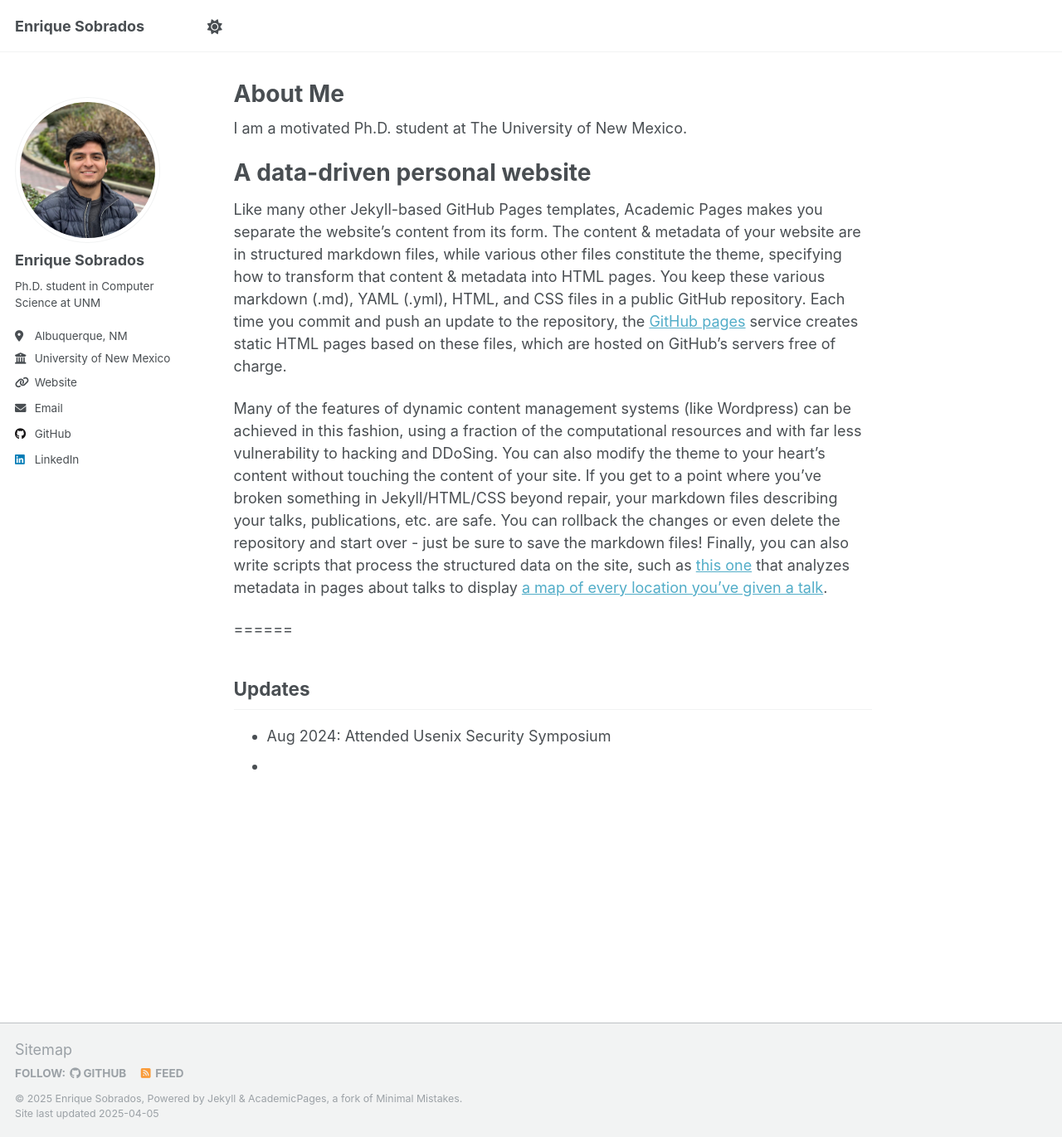
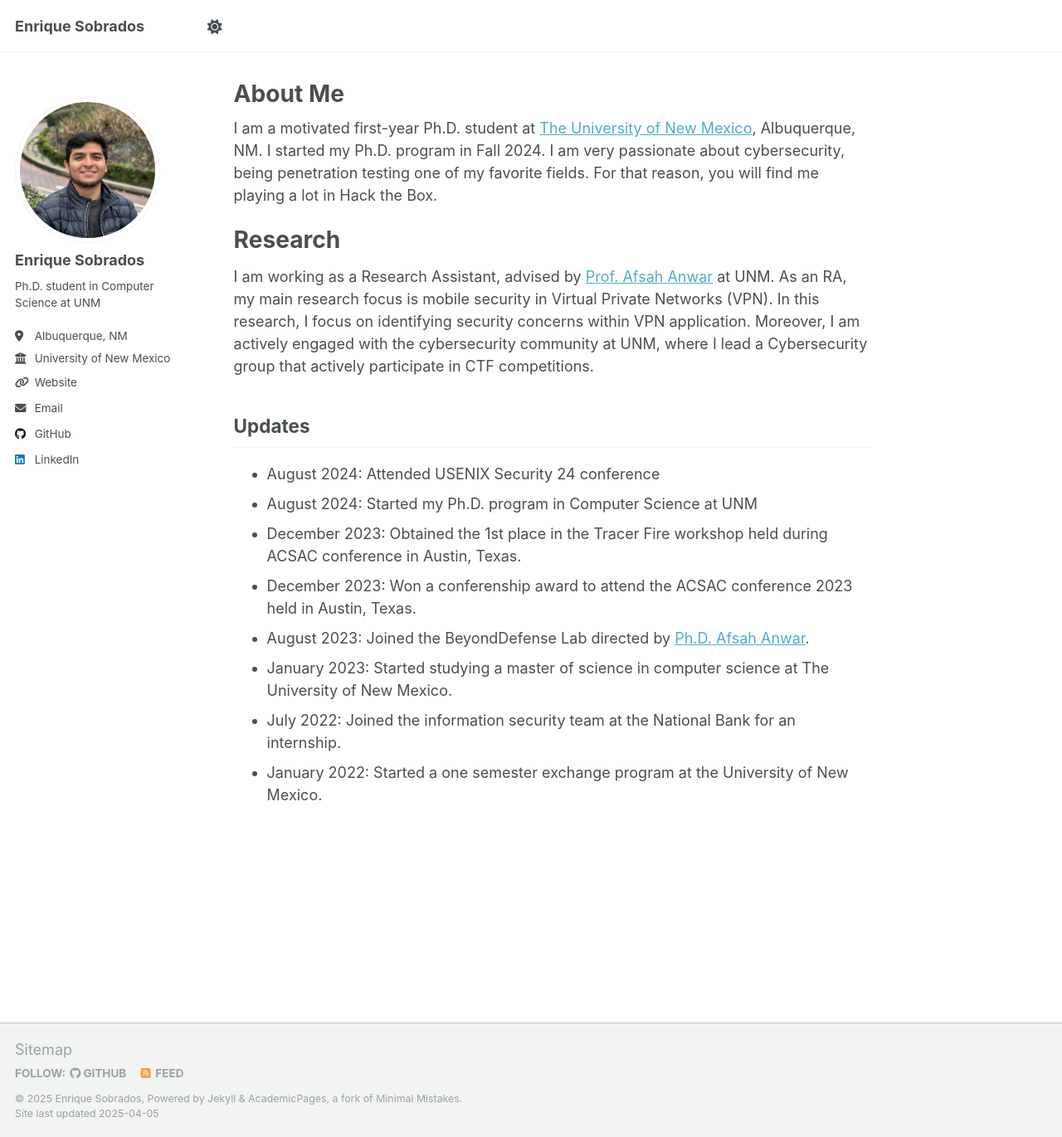
Before and after one commit to Enrique720/enrique720.github.io, a Jekyll site: the page built from _pages/about.md, in a window 1280 px wide and 1371 px high. Shown: the whole window at 83% size. Built offline with Jekyll 4.4.1, drawn with Linux system fonts in a browser that asks for light colours; a style sheet for code colours, icons or effects is not loaded.

Commit message:
added info to about page

```diff
--- a/_pages/about.md
+++ b/_pages/about.md
@@ -7,21 +7,20 @@ redirect_from:
   - /about.html
 ---
 
-I am a motivated Ph.D. student at The University of New Mexico.
+I am a motivated first-year Ph.D. student at [The University of New Mexico](https://unm.edu), Albuquerque, NM. I started my Ph.D. program in Fall 2024. I am very passionate about cybersecurity, being penetration testing one of my favorite fields. For that reason, you will find me playing a lot in Hack the Box.
 
-
-A data-driven personal website
+Research
 ======
-Like many other Jekyll-based GitHub Pages templates, Academic Pages makes you separate the website's content from its form. The content & metadata of your website are in structured markdown files, while various other files constitute the theme, specifying how to transform that content & metadata into HTML pages. You keep these various markdown (.md), YAML (.yml), HTML, and CSS files in a public GitHub repository. Each time you commit and push an update to the repository, the [GitHub pages](https://pages.github.com/) service creates static HTML pages based on these files, which are hosted on GitHub's servers free of charge.
-
-Many of the features of dynamic content management systems (like Wordpress) can be achieved in this fashion, using a fraction of the computational resources and with far less vulnerability to hacking and DDoSing. You can also modify the theme to your heart's content without touching the content of your site. If you get to a point where you've broken something in Jekyll/HTML/CSS beyond repair, your markdown files describing your talks, publications, etc. are safe. You can rollback the changes or even delete the repository and start over - just be sure to save the markdown files! Finally, you can also write scripts that process the structured data on the site, such as [this one](https://github.com/academicpages/academicpages.github.io/blob/master/talkmap.ipynb) that analyzes metadata in pages about talks to display [a map of every location you've given a talk](https://academicpages.github.io/talkmap.html).
-
-
-======
-
+I am working as a Research Assistant, advised by [Prof. Afsah Anwar](https://afsah.org) at UNM. As an RA, my main research focus is mobile security in Virtual Private Networks (VPN). In this research, I focus on identifying security concerns within VPN application. Moreover, I am actively engaged with the cybersecurity community at UNM, where I lead a Cybersecurity group that actively participate in CTF competitions.
 
 
 Updates
 ------
-- Aug 2024: Attended Usenix Security Symposium
--
+- August 2024: Attended USENIX Security 24 conference
+- August 2024: Started my Ph.D. program in Computer Science at UNM
+- December 2023: Obtained the 1st place in the Tracer Fire workshop held during ACSAC conference in Austin, Texas.
+- December 2023: Won a conferenship award to attend the ACSAC conference 2023 held in Austin, Texas.
+- August 2023: Joined the BeyondDefense Lab directed by  [Ph.D. Afsah Anwar](https://afsah.org).
+- January 2023: Started studying a master of science in computer science at The University of New Mexico.
+- July 2022: Joined the information security team at the National Bank for an internship.
+- January 2022: Started a one semester exchange program at the University of New Mexico.
```
